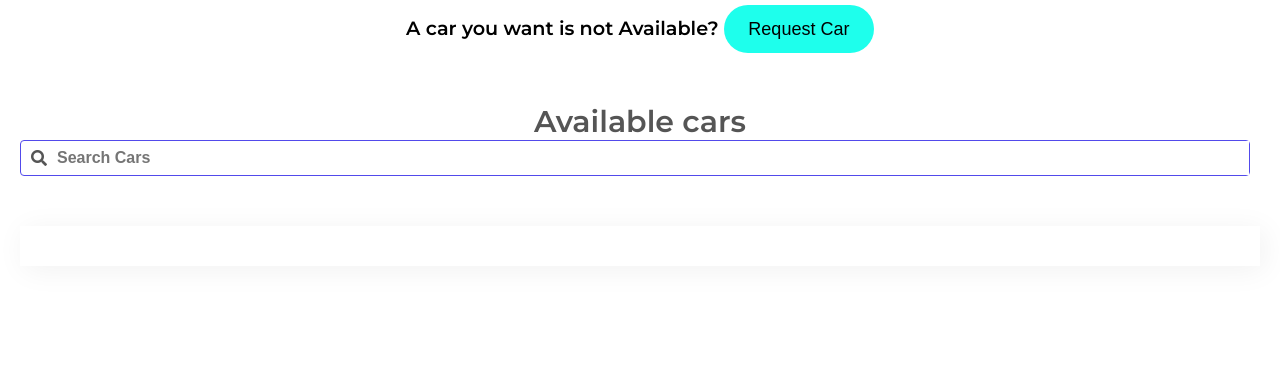
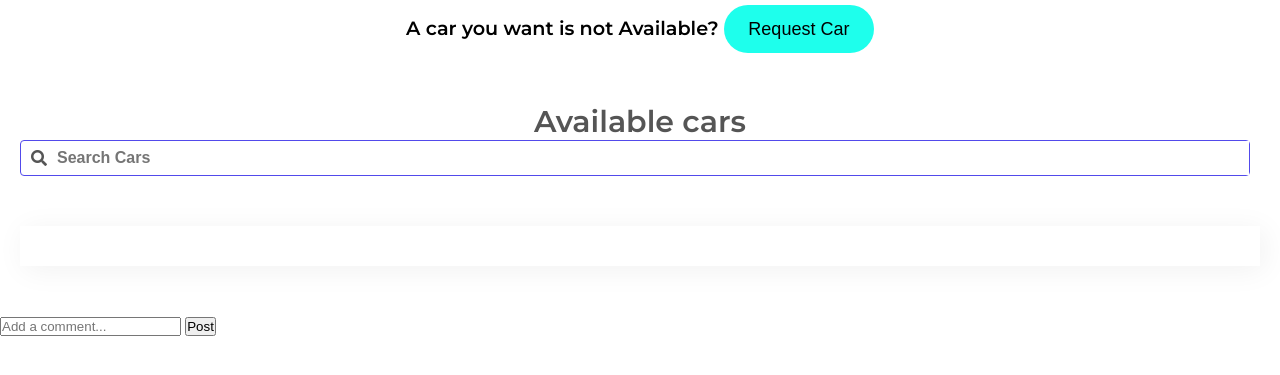
Before and after one commit to tedkelvin19/Phase-1-Independent-Project, a plain HTML site: page index.html in a window 1280 px wide. Shown: the part 53-428 px from the top of the page. Drawn offline with nearby package versions, Linux system fonts and the light colour scheme; no server answers.

Commit message:
Added a comment form

```diff
--- a/index.html
+++ b/index.html
@@ -49,7 +49,15 @@
       <div class="cars" id="cars-list"></div>
       </div>
 
+      <!-- comments section -->
 
+      <ul id="comments-list" class="comments">
+
+      </ul>
+      <form id="comment-form" class="comment-form">
+        <input class="comment-input"ntype="text" name="comment" id="comment" placeholder="Add a comment..." />
+        <button class="comment-button" type="submit">Post</button>
+      </form>
     <script src="index.js"></script> <!-- link to the javascript file -->
 </body>
 </html>
```
